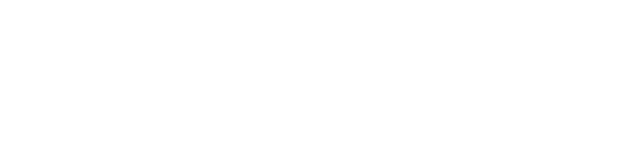
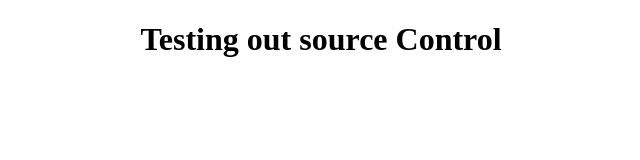
Before and after one commit to Azael-Hue/WebsiteWithSourceControl, a plain HTML site: page index.html in a window 1280 px wide. Shown: the whole page, without its empty margins (319-959 px from the left). Drawn offline with Linux system fonts and the light colour scheme.

Commit message:
added a syle heading

```diff
--- /dev/null
+++ b/css/site.css
@@ -0,0 +1,3 @@
+h1{
+    text-align: center;
+}
--- a/index.html
+++ b/index.html
@@ -4,8 +4,10 @@
     <meta charset="UTF-8">
     <meta name="viewport" content="width=device-width, initial-scale=1.0">
     <title>Hello Source Control</title>
+    <link rel="stylesheet" href="css/site.css">
 </head>
 <body>
+    <h1>Testing out source Control</h1>
 
     <script>
             alert("Hello world");
```
